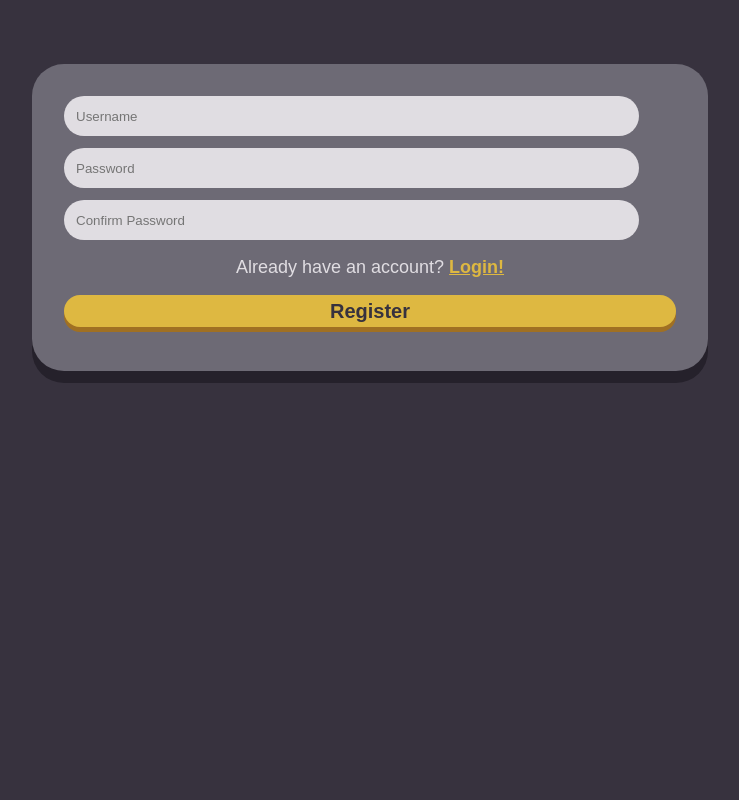
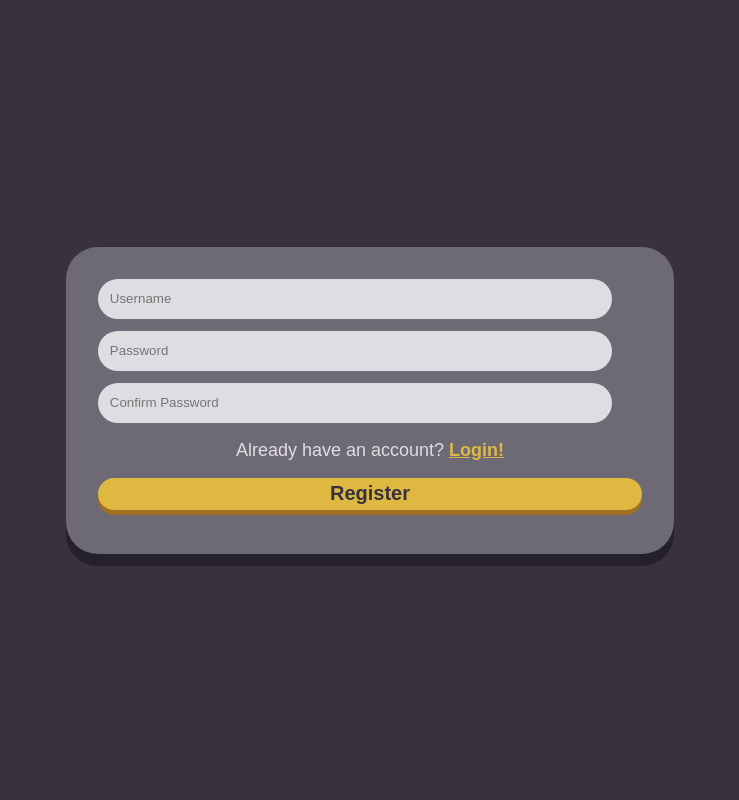
Before and after one commit to Skythe7/algodex, a Django app: page /register/ in a window 1280 px wide. Shown: the whole page, without its empty margins (270-1009 px from the left). Run offline with Django 5.2, Linux system fonts and the light colour scheme; some libraries are stand-ins or nearby versions.

Commit message:
Fix form in center

```diff
--- a/Algodex/main/static/styles/form.css
+++ b/Algodex/main/static/styles/form.css
@@ -14,11 +14,41 @@
 
 body {
     width: 100%;
+    height: 100%;
     display: flex;
     justify-content: center;
     align-items: center;
     background-color: var(--background);
     flex-direction: column;
+}
+
+html, body {
+    height: 100%;
+}
+.main {
+    height: 100%;
+    display: table;
+}
+.wrapper {
+    display: table-cell;
+    height: 100%;
+    vertical-align: middle;
+}
+
+.messages {
+    width: 75%;
+    display: flex;
+    flex-direction: column;
+    margin-top: 16px;
+}
+
+.messages div {
+    color: var(--background);
+    background-color: #de3636;
+    border: solid var(--background) 3px;
+    padding: 12px;
+    border-radius: 12px;
+    font-weight: 500;
 }
 
 form {
--- a/Algodex/main/templates/create.html
+++ b/Algodex/main/templates/create.html
@@ -8,6 +8,8 @@
 {% block css %} <link rel="stylesheet" href="{% static 'styles/form.css' %}"> {% endblock %}
 
 {% block body %}
+    <div class="main">
+        <div class="wrapper">
             <form action="" method="post">
                 {% csrf_token %}
                 <p class="label-field">Name</p>
@@ -20,4 +22,6 @@
                 {% render_field form.description placeholder="Description" class+="field-text" %}
                 <input type="submit" value="Post" id="submit-btn">
             </form>
+        </div>
+    </div>
 {% endblock %}
--- a/Algodex/main/templates/layout.html
+++ b/Algodex/main/templates/layout.html
@@ -8,6 +8,14 @@
     {% block css %}{% endblock %}
 </head>
 <body>
+    {% if messages %}
+        <div class="messages">
+            {% for message in messages %}
+                <div class="error-message">{{ message }}</div>
+            {% endfor %}
+        </div>
+    {% endif %}
+
     {% block body %}
     {% endblock %}
 </body>
--- a/Algodex/main/templates/register.html
+++ b/Algodex/main/templates/register.html
@@ -7,14 +7,8 @@
 {% block css %} <link rel="stylesheet" href="{% static 'styles/form.css' %}"> {% endblock %}
 
 {% block body %}
-    {% if messages %}
-        <ul class="messages">
-            {% for message in messages %}
-                <li{% if message.tags %} class="{{ message.tags }}"{% endif %}>{{ message }}</li>
-            {% endfor %}
-        </ul>
-    {% endif %}
-
+    <div class="main">
+        <div class="wrapper">
             <form action="" method="post">
                 {% csrf_token %}
                 <input type="text" class="field-input" name="username" placeholder="Username">
@@ -23,4 +17,6 @@
                 <p>Already have an account? <a href="{% url 'login' %}">Login!</a></p>
                 <input type="submit" id="submit-btn" value="Register">
             </form>
+        </div>
+    </div>
 {% endblock %}
--- a/Algodex/main/views.py
+++ b/Algodex/main/views.py
@@ -72,6 +72,9 @@ def register_page(request):
         password = request.POST["password"]
         confirm_password = request.POST["confirm-password"]
 
+        if not username or not password:
+            messages.error(request, "Please input username or password!")
+            return redirect('/register')
         if password != confirm_password:
             messages.error(request, "Password and confirm password must be the same!")
             return redirect('/register')
```
Also changed, not shown: Algodex/main/templates/login.html (+4 -8 lines), Algodex/db.sqlite3. Lines whose indentation alone changed are shown as unchanged.
